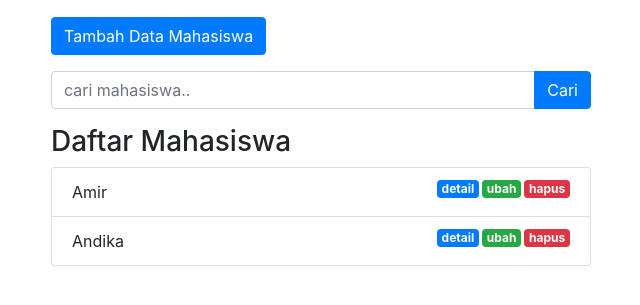
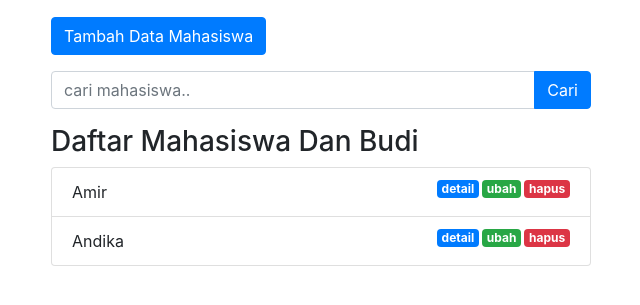
Before and after one commit to floatscript/paraking, a CodeIgniter app: page /database/index.php/mahasiswa/cari in a window 1280 px wide. Shown: the part 56-361 px from the top of the page, without its empty margins (34-674 px from the left). Run offline with CodeIgniter, Linux system fonts and the light colour scheme; data comes from the database, SQL or seed files in the repository; data that the repository does not hold is empty.

Commit message:
Ini Budi yang ganti

```diff
--- a/application/views/mahasiswa/index.php
+++ b/application/views/mahasiswa/index.php
@@ -29,7 +29,7 @@
 
     <div class="row">
         <div class="col-lg-6">
-          <h3>Daftar Mahasiswa</h3>
+          <h3>Daftar Mahasiswa Dan Budi</h3>
           <ul class="list-group">
             <?php foreach($mhs as $mhs ) : ?>
               <li class="list-group-item">
```
